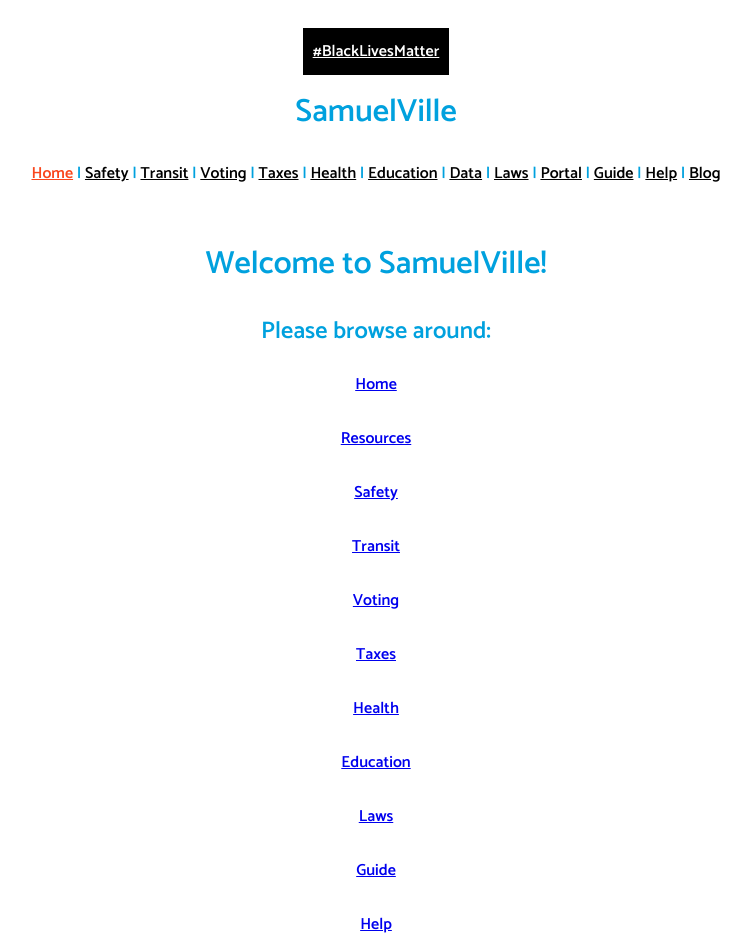
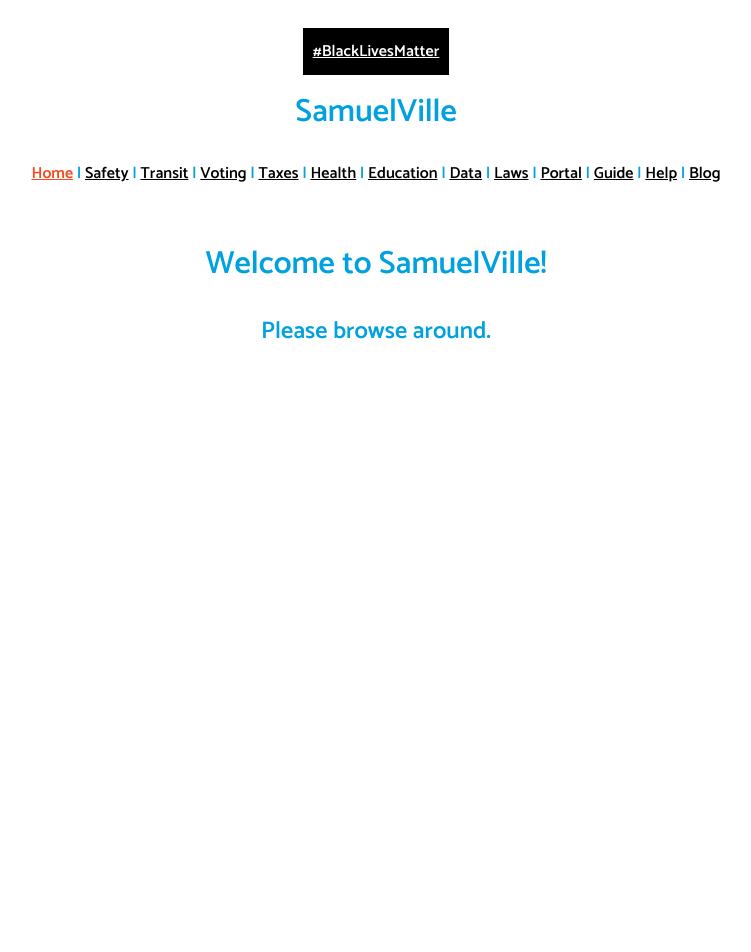
Before and after one commit to SISBEST/samuelville, a Vue app: page /#/ in a window 1280 px wide. Shown: the top 952 px of the page, without its empty margins (264-1015 px from the left). After the commit the page ends 800 px from the top, so only its background shows below. Built offline with nearby package versions, Linux system fonts and the light colour scheme.

Commit message:
Remove home links

```diff
--- a/src/views/Home.vue
+++ b/src/views/Home.vue
@@ -1,18 +1,6 @@
 <template>
   <div class="home">
     <h1>Welcome to SamuelVille!</h1>
-    <h2>Please browse around:</h2>
-    <router-link to="/">Home</router-link><br /><br />
-    <router-link to="/resources">Resources</router-link><br /><br />
-    <router-link to="/safety">Safety</router-link><br /><br />
-    <router-link to="/transit">Transit</router-link><br /><br />
-    <router-link to="/voting">Voting</router-link><br /><br />
-    <router-link to="/taxes">Taxes</router-link><br /><br />
-    <router-link to="/health">Health</router-link><br /><br />
-    <router-link to="/education">Education</router-link><br /><br />
-    <a href="https://laws.samuelville.tk">Laws</a><br /><br />
-    <a href="https://guide.samuelville.tk">Guide</a><br /><br />
-    <a href="https://help.samuelville.tk">Help</a><br /><br />
-    <a href="https://blog.samuelville.tk">Blog</a>
+    <h2>Please browse around.</h2>
   </div>
 </template>
```
